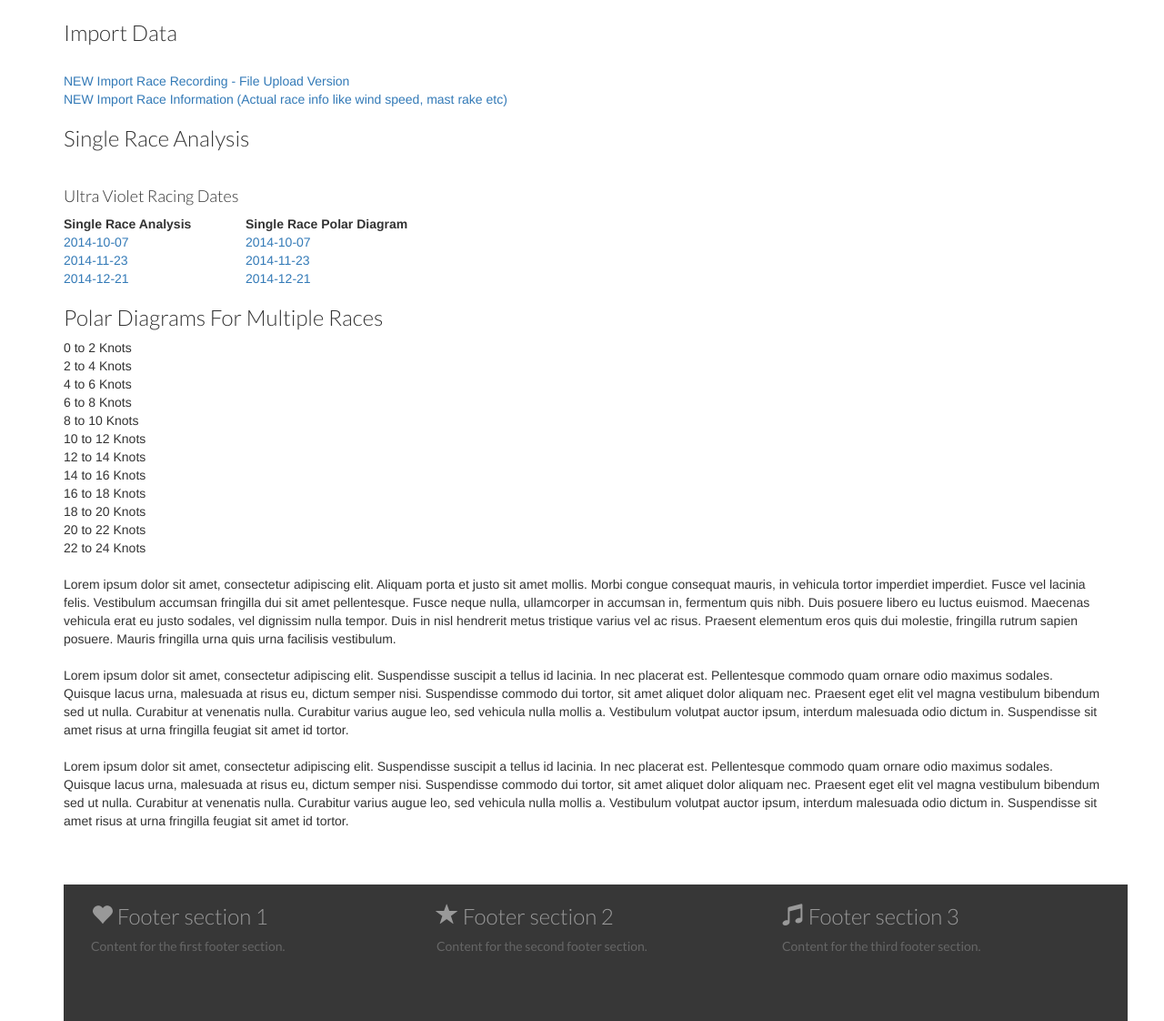
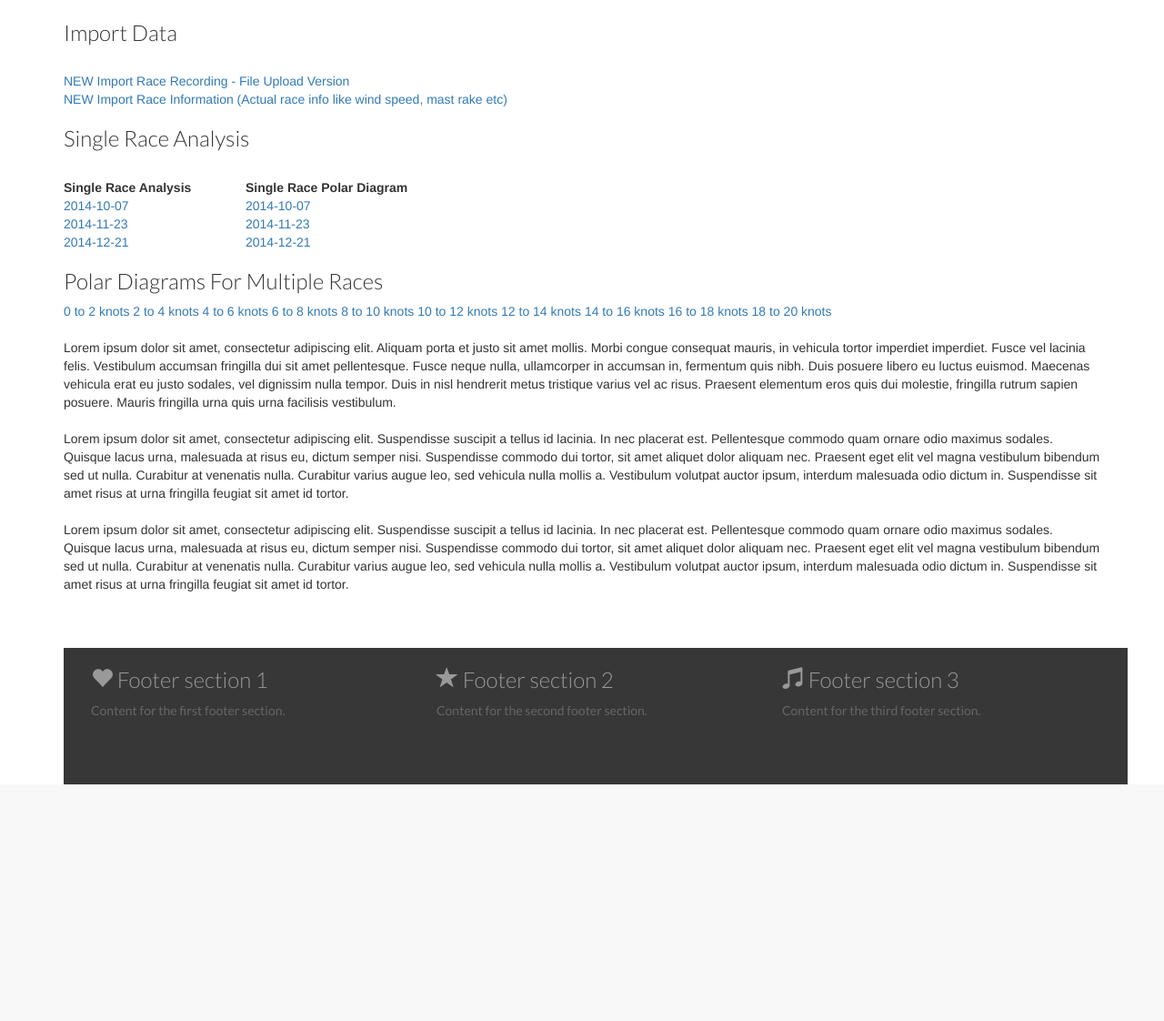
Before and after one commit to DaleHawkes/Track-King, a PHP site: page / in a window 1280 px wide. Shown: the part 237-1359 px from the top of the page at 91% size. After the commit the page ends 1099 px from the top, so only its background shows below. Run offline with PHP 8.4, Linux system fonts and the light colour scheme; data comes from the database, SQL or seed files in the repository; some libraries are stand-ins or nearby versions.

Commit message:
navigation changes

```diff
--- a/Includes/Navigation.php
+++ b/Includes/Navigation.php
@@ -33,10 +33,6 @@
                             <li><a href='polar_diagram_data.php?windspeed=14 to 16'>14 to 16 knots</a></li>
                             <li><a href='polar_diagram_data.php?windspeed=16 to 18'>16 to 18 knots</a></li>
                             <li><a href='polar_diagram_data.php?windspeed=18 to 20'>18 to 20 knots</a></li>
-                            <li><a href='polar_diagram_data.php?windspeed=20 to 22'>20 to 22 knots</a></li>
-                            <li><a href='polar_diagram_data.php?windspeed=22 to 24'>22 to 24 knots</a></li>
-                            <li><a href='polar_diagram_data.php?windspeed=24 to 26'>24 to 26 knots</a></li>
-
                         </ul>
                     </li>
             </ul>
--- a/index.php
+++ b/index.php
@@ -46,12 +46,10 @@ require_once('connect.php');
 $sql = "SELECT Date FROM race_information WHERE Boat = 'Ultra Violet'";
 $result = mysql_query($sql)or die(mysql_error());
 
-echo "<h4>Ultra Violet Racing Dates</h4>";
 echo "<table border='0'><tr><th style='width: 200px;'>Single Race Analysis</th><th style='width: 200px;'>Single Race Polar Diagram</th></tr>";
 
-  while($row = mysql_fetch_array($result)){
-  // Before we close out of PHP, lets define all of our variables so they are easier to remember and work with,
-  // you can skip this though if you just want to directly reference each row.
+  while($row = mysql_fetch_array($result))
+  {
 
   $date = $row['Date'];
 
@@ -63,7 +61,7 @@ echo "<td><a href='single_race_analysis_data.php?selecteddate=$selecteddate'>".$
 echo "<td><a href='single_race_polar_diagram_data.php?selecteddate=$selecteddate'>".$date."</a></td>";
 echo "</tr>";
 
-} // End our while loop
+    } // End our while loop
 echo "</table>";
 
 mysql_close($dbc);
@@ -71,29 +69,17 @@ mysql_close($dbc);
 ?>
 <h3>Polar Diagrams For Multiple Races</h3>
 
-0 to 2 Knots
-<br />
-2 to 4 Knots
-<br />
-4 to 6 Knots
-<br />
-6 to 8 Knots
-<br />
-8 to 10 Knots
-<br />
-10 to 12 Knots
-<br />
-12 to 14 Knots
-<br />
-14 to 16 Knots
-<br />
-16 to 18 Knots
-<br />
-18 to 20 Knots
-<br />
-20 to 22 Knots
-<br />
-22 to 24 Knots
+<a href='polar_diagram_data.php?windspeed=0 to 2'>0 to 2 knots</a>
+<a href='polar_diagram_data.php?windspeed=2 to 4'>2 to 4 knots</a>
+<a href='polar_diagram_data.php?windspeed=4 to 6'>4 to 6 knots</a>
+<a href='polar_diagram_data.php?windspeed=6 to 8'>6 to 8 knots</a>
+<a href='polar_diagram_data.php?windspeed=8 to 10'>8 to 10 knots</a>
+<a href='polar_diagram_data.php?windspeed=10 to 12'>10 to 12 knots</a>
+<a href='polar_diagram_data.php?windspeed=12 to 14'>12 to 14 knots</a>
+<a href='polar_diagram_data.php?windspeed=14 to 16'>14 to 16 knots</a>
+<a href='polar_diagram_data.php?windspeed=16 to 18'>16 to 18 knots</a>
+<a href='polar_diagram_data.php?windspeed=18 to 20'>18 to 20 knots</a>
+
 <br />
 <br />
 Lorem ipsum dolor sit amet, consectetur adipiscing elit. Aliquam porta et justo sit amet mollis. Morbi congue consequat mauris, in vehicula tortor imperdiet imperdiet. Fusce vel lacinia felis. Vestibulum accumsan fringilla dui sit amet pellentesque. Fusce neque nulla, ullamcorper in accumsan in, fermentum quis nibh. Duis posuere libero eu luctus euismod. Maecenas vehicula erat eu justo sodales, vel dignissim nulla tempor. Duis in nisl hendrerit metus tristique varius vel ac risus. Praesent elementum eros quis dui molestie, fringilla rutrum sapien posuere. Mauris fringilla urna quis urna facilisis vestibulum.
```
